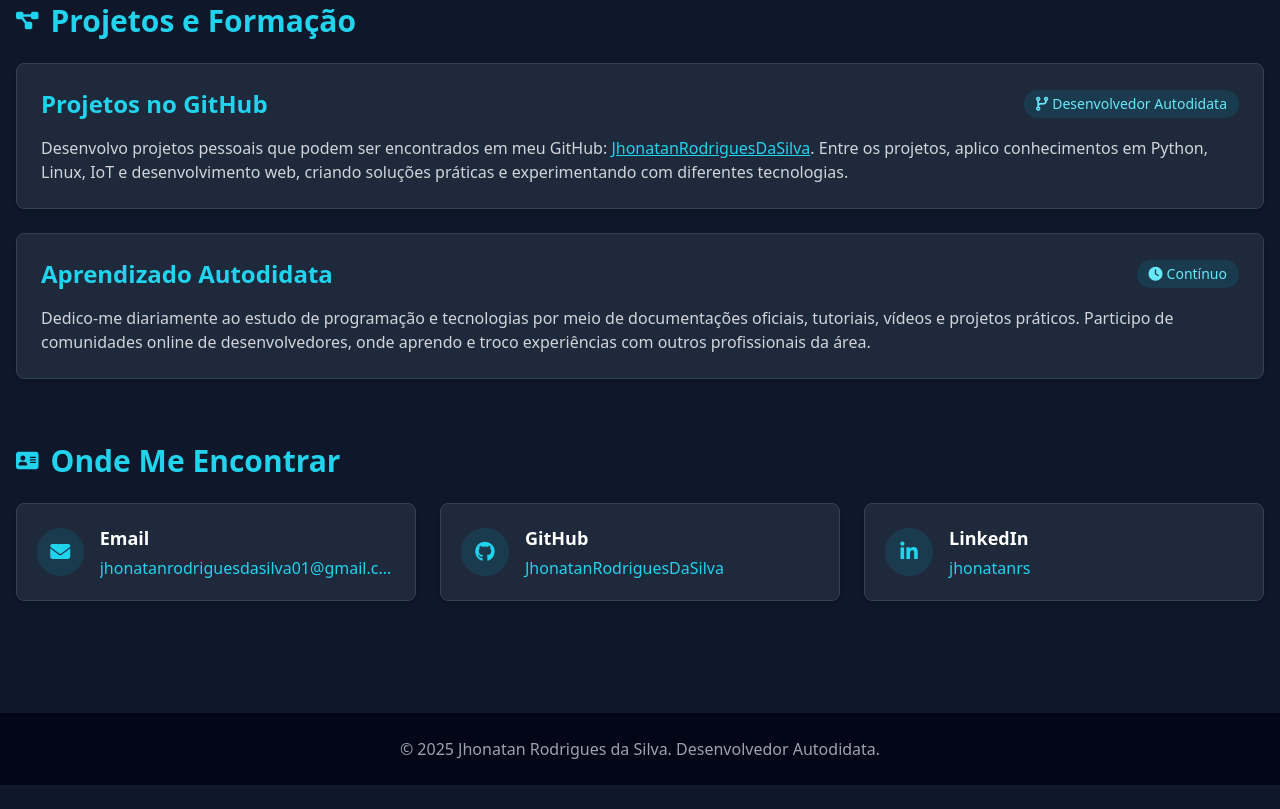
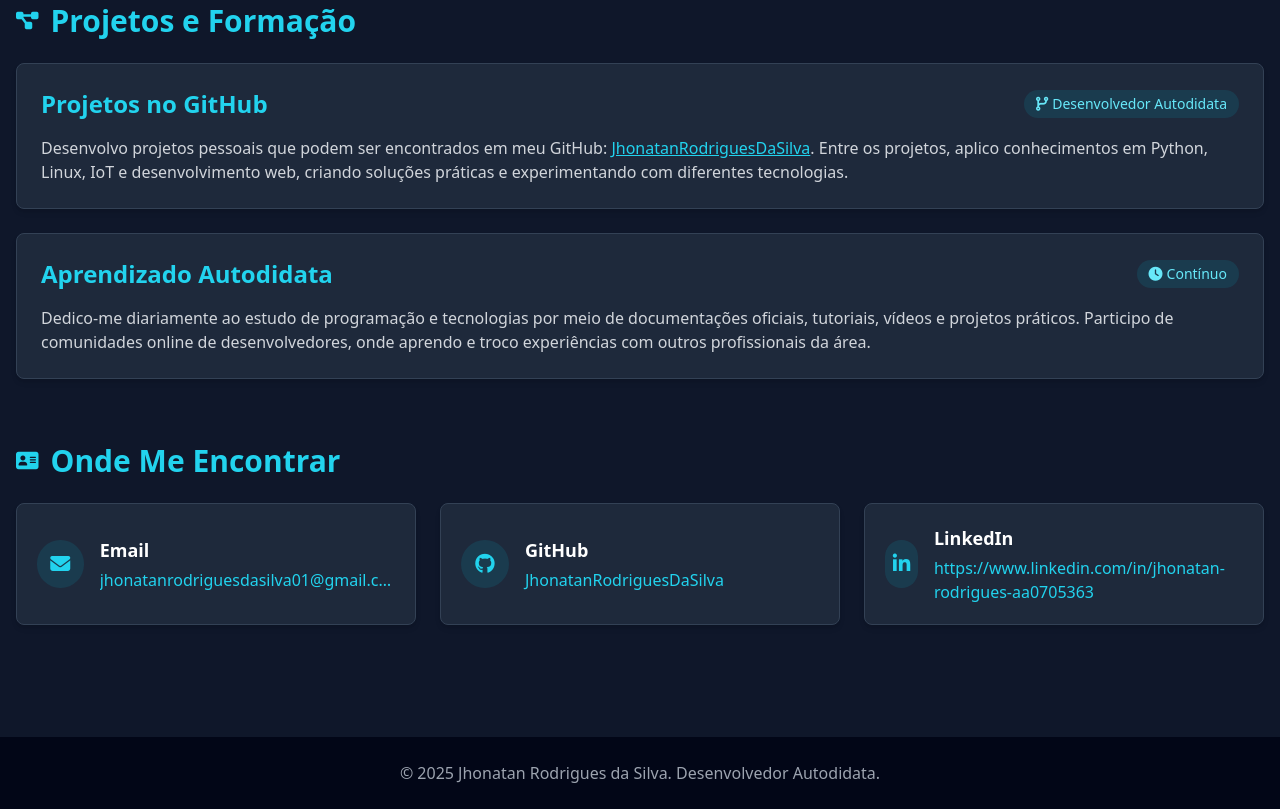
Before and after one commit to JhonatanRodriguesDaSilva/JhonatanRodriguesDaSilva.github.io, a plain HTML site: page index.html in a window 1280 px wide. Shown: the part 1137-1946 px from the top of the page. Before the commit the page ends 1922 px from the top, so only its background shows below. Drawn offline with nearby package versions, Linux system fonts and the light colour scheme.

Commit message:
Update index.html

```diff
--- a/index.html
+++ b/index.html
@@ -208,7 +208,7 @@
                     </div>
                     <div>
                         <h3 class="text-base sm:text-lg font-semibold text-white mb-0.5 sm:mb-1">LinkedIn</h3>
-                        <p class="text-cyan-400 text-sm sm:text-base">jhonatanrs</p>
+                        <p class="text-cyan-400 text-sm sm:text-base">https://www.linkedin.com/in/jhonatan-rodrigues-aa0705363</p>
                     </div>
                 </a>
             </div>
```
